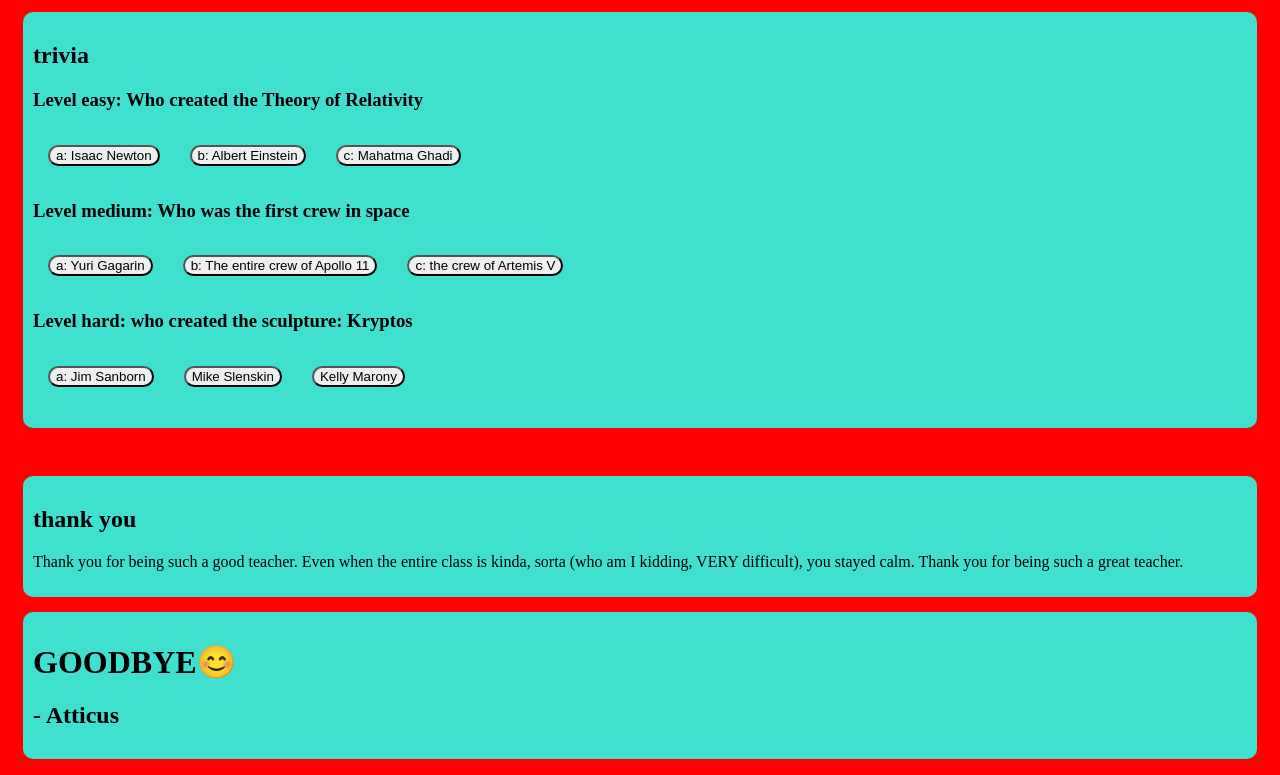
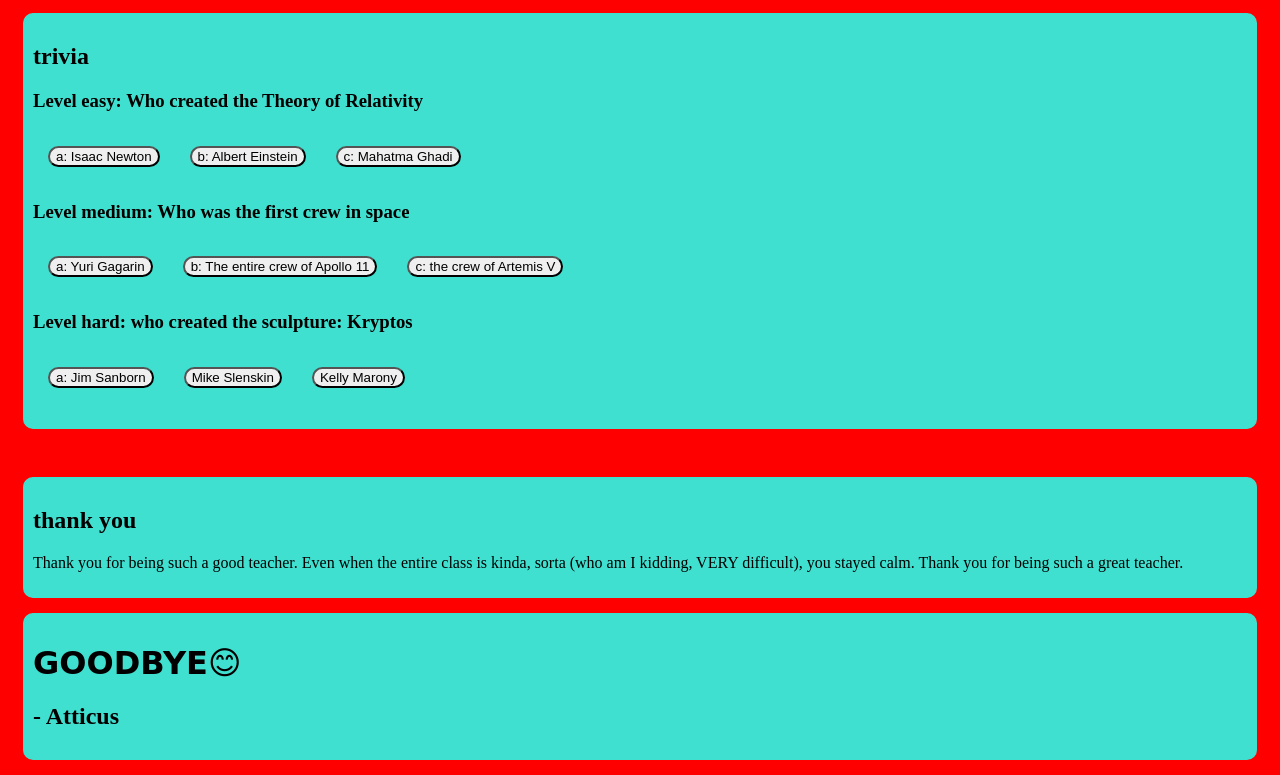
Before and after one commit to atticusa1149/happy-teacher-appreciation-day, a plain HTML site: page index.html in a window 1280 px wide. Shown: the part 280-1055 px from the top of the page. Drawn offline with Linux system fonts and the light colour scheme.

Commit message:
Update styles.css

```diff
--- a/styles.css
+++ b/styles.css
@@ -17,3 +17,6 @@ div{
 body{
     background-color: red;
 }
+h1{
+    font-family: cursive;
+}
```
